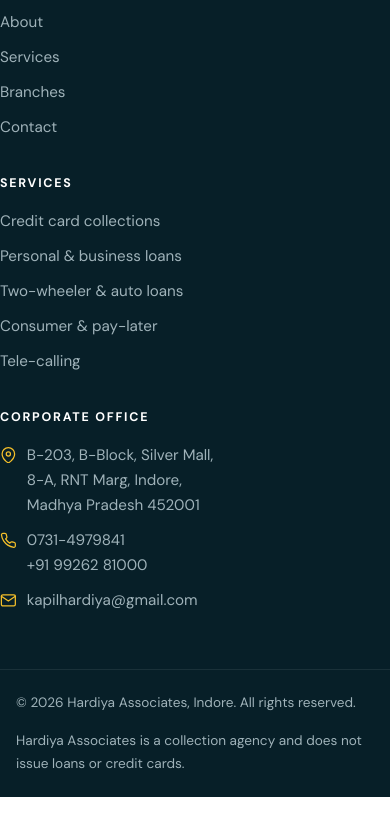
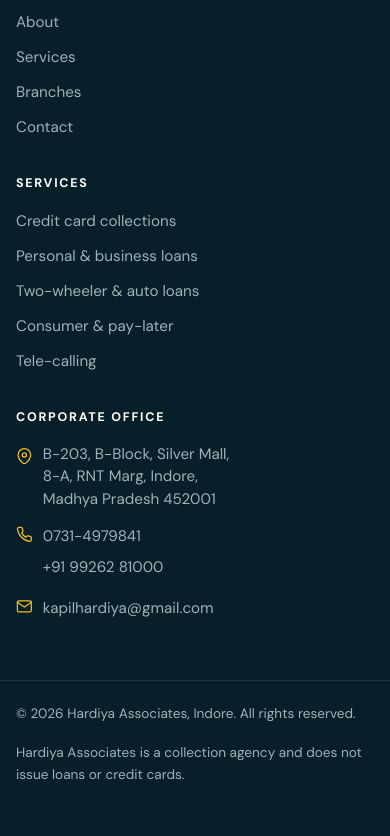
Before and after one commit to migtitech/testnew, a plain HTML site: page index.html in a window 390 px wide. Shown: the part 9260-10096 px from the top of the page. Before the commit the page ends 10057 px from the top, so only its background shows below. Drawn offline with Linux system fonts and the light colour scheme.

Commit message:
Fix footer padding and floating call button overlap
The footer's padding shorthand overrode the side padding from .wrap, so
footer text ran flush against the viewport edge on phones and at widths
near the 1200px container. Set the vertical padding only. Also keep the
floating call button clear of the footer text and space the stacked
phone numbers so they are separately tappable.

Co-Authored-By: Claude Opus 5 (1M context) <noreply@anthropic.com>

```diff
--- a/assets/css/main.css
+++ b/assets/css/main.css
@@ -339,7 +339,7 @@ ul { padding-left: 1.2em; }
 
 /* Footer */
 .footer { background: #071f28; color: #9fb2b9; font-size: .95rem; }
-.footer-main { display: grid; grid-template-columns: 1.4fr 1fr 1fr 1.3fr; gap: 40px; padding: 72px 0 56px; }
+.footer-main { display: grid; grid-template-columns: 1.4fr 1fr 1fr 1.3fr; gap: 40px; padding-top: 72px; padding-bottom: 56px; }
 .footer h2 { font-family: var(--sans); font-size: .78rem; font-weight: 700; letter-spacing: .14em; text-transform: uppercase; color: #fff; margin-bottom: 18px; }
 .footer ul { list-style: none; padding: 0; margin: 0; display: grid; gap: 10px; }
 .footer a { color: #9fb2b9; text-decoration: none; }
@@ -347,7 +347,9 @@ ul { padding-left: 1.2em; }
 .footer .brand { margin-bottom: 18px; }
 .footer address { font-style: normal; }
 .footer-contact li { display: flex; gap: 10px; align-items: flex-start; }
-.footer-contact .icon { margin-top: 4px; color: var(--gold); }
+.footer-contact .icon { margin-top: 5px; color: var(--gold); }
+.footer-contact a { display: inline-block; padding: 3px 0; }
+.footer-contact address { line-height: 1.5; }
 .footer-bottom { border-top: 1px solid rgba(255,255,255,.08); padding: 22px 0; font-size: .85rem; }
 .footer-bottom .wrap { display: flex; justify-content: space-between; gap: 16px; flex-wrap: wrap; }
 
@@ -419,6 +421,7 @@ ul { padding-left: 1.2em; }
     text-decoration: none; box-shadow: 0 10px 24px rgba(0,0,0,.25);
   }
   .call-fab:hover { color: var(--ink); }
+  .footer-bottom { padding-bottom: 82px; }
 }
 
 @media (prefers-reduced-motion: reduce) {
```
